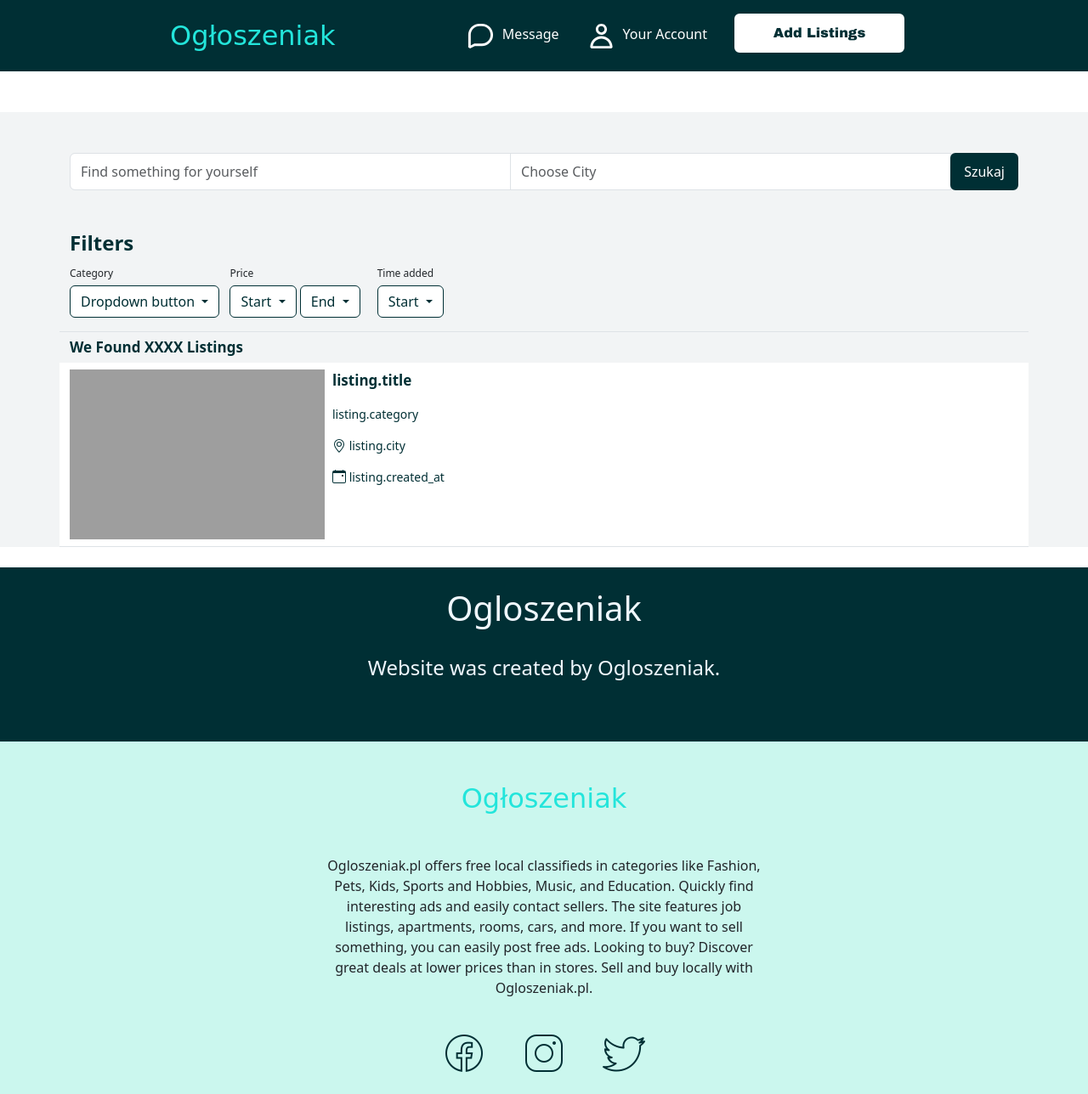
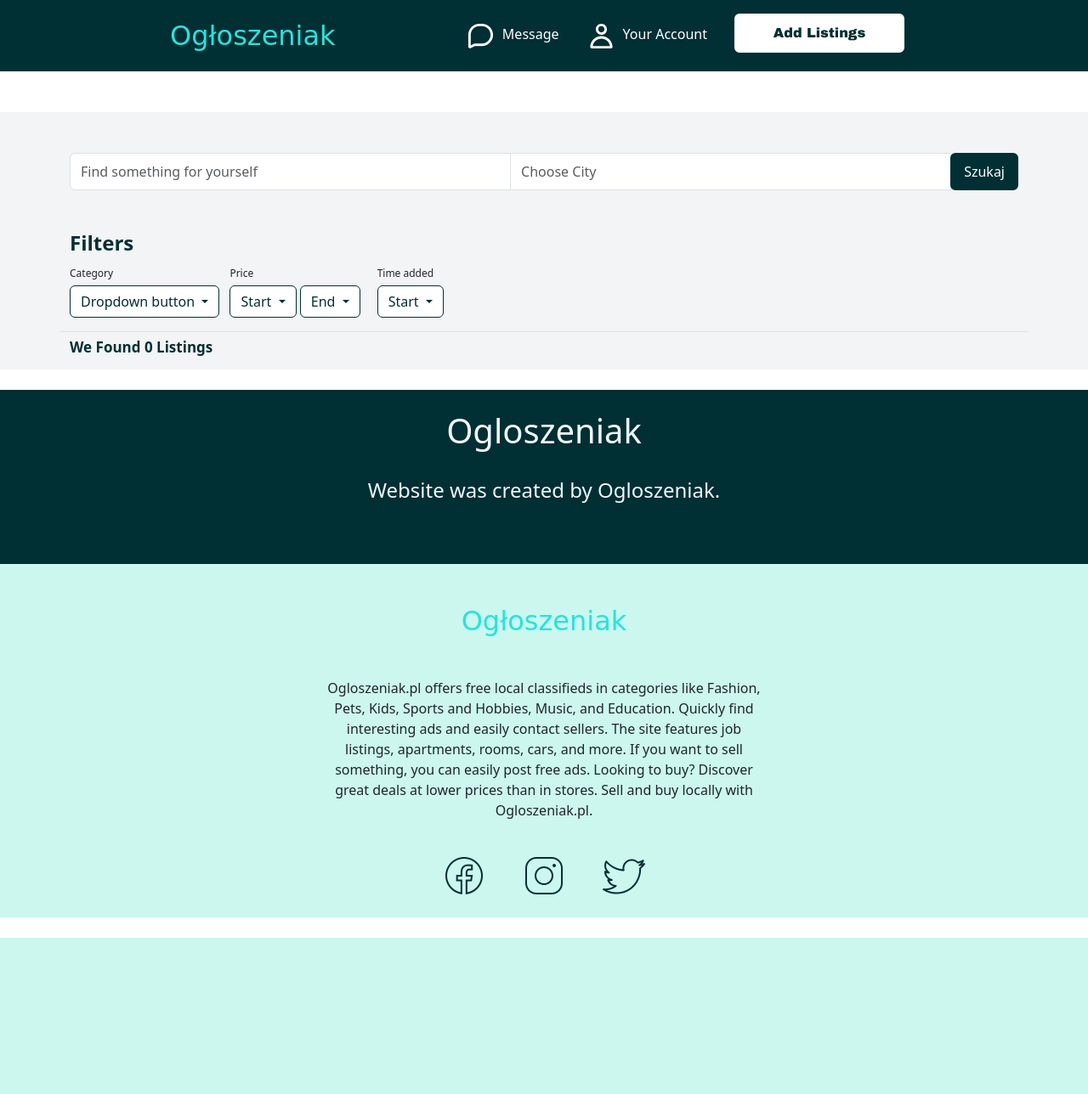
Before and after one commit to Veeles/Ogloszeniak.pl, a Django app: a page that uses ogloszeniak/templates/category.html in a window 1280 px wide. Shown: the top 1288 px of the page at 85% size. After the commit the page ends 1104 px from the top, so only its background shows below. Run offline with Django 5.2, Linux system fonts and the light colour scheme; data comes from the database, SQL or seed files in the repository; some libraries are stand-ins or nearby versions; grey boxes are pictures that could not be loaded.

Commit message:
Complete creating backend of showing products after click category photo on index.html

```diff
--- a/ogloszeniak/listings/views.py
+++ b/ogloszeniak/listings/views.py
@@ -1,5 +1,5 @@
 from django.shortcuts import render, get_object_or_404, redirect
-from .models import Product
+from .models import Product, Category
 from django.http import HttpResponse
 from django.template import loader
 from .forms import ProductForm
@@ -28,10 +28,16 @@ def create_lising(request, name=None):
     return HttpResponse(template.render(context,request))
 
 def products_category(request, name):
-    name = name
+    category_name = name
+    category_query = get_object_or_404(Category, name=category_name)
+    category_id = category_query.id
+    category_objects = Product.objects.filter(category=category_id).values()
     template = loader.get_template('category.html')
+    pieces = len(category_objects)
     context = {
-        'dupa':name
+        'products':category_objects,
+        'pieces': pieces,
     }
+    print(category_objects)
     return HttpResponse(template.render(context,request))
 # Create your views here.
--- a/ogloszeniak/static/style.css
+++ b/ogloszeniak/static/style.css
@@ -136,3 +136,7 @@ a.dropdown-item {
     background-color: #002f34;
     color: white;
 }
+#category_container a{
+    color: #002f34;
+
+}
--- a/ogloszeniak/templates/category.html
+++ b/ogloszeniak/templates/category.html
@@ -69,26 +69,28 @@
                     </div>
                 </div>
             </div>
-            <div class="container">
-                <h3 class="my-2" style="color: #002f34; margin-left: 0px; font-weight: 600; font-size: 17px;">We Found XXXX Listings</h3>
+            <div class="container pb-2">
+                <h3 class="my-2" style="color: #002f34; margin-left: 0px; font-weight: 600; font-size: 17px;">We Found {{pieces}} Listings</h3>
+                {% for product in products %}
                 <div class="row py-2 border-bottom" style="background-color: white;" id="category_container" >
                     <div class="col-3 me-4" >
-                      <img alt="photo of listing" src="../media/{{listing.photo}}" height="200px" style="width: 300px;">
+                      <img alt="photo of listing" src="/media/{{product.photo}}" height="200px" style="width: 300px;">
                     </div>
                     <div class="col-4">
-                      <a style="font-weight: 700; font-size: 17px; color: #002f34;" class="mt-2">listing.title</a>
-                      <p class="mt-3" style="font-weight: 400; font-size: 14px; color: #002f34;">listing.category</p>
+                      <a style="font-weight: 700; font-size: 17px;" class="mt-2" id="category_a">{{product.title}}</a>
+                        <p class="mt-3" style="font-weight: 400; font-size: 14px; color: #002f34;">{{product.category}}</p>
                       <p class="mt-3" style="font-weight: 200; font-size: 14px; color: #002f34;"><svg xmlns="http://www.w3.org/2000/svg" width="16" height="16" fill="currentColor" class="bi bi-geo-alt" viewBox="0 0 16 16" style="transform: translateY(-1px);">
                         <path d="M12.166 8.94c-.524 1.062-1.234 2.12-1.96 3.07A32 32 0 0 1 8 14.58a32 32 0 0 1-2.206-2.57c-.726-.95-1.436-2.008-1.96-3.07C3.304 7.867 3 6.862 3 6a5 5 0 0 1 10 0c0 .862-.305 1.867-.834 2.94M8 16s6-5.686 6-10A6 6 0 0 0 2 6c0 4.314 6 10 6 10"/>
                         <path d="M8 8a2 2 0 1 1 0-4 2 2 0 0 1 0 4m0 1a3 3 0 1 0 0-6 3 3 0 0 0 0 6"/>
-                      </svg> listing.city</p>
+                      </svg> {{product.city}}</p>
                       <p class="mt-3" style="font-weight: 200; font-size: 14px; color: #002f34;"><svg xmlns="http://www.w3.org/2000/svg" width="16" height="16" fill="currentColor" class="bi bi-calendar-event" viewBox="0 0 16 16" style="transform: translateY(-2px);">
                         <path d="M11 6.5a.5.5 0 0 1 .5-.5h1a.5.5 0 0 1 .5.5v1a.5.5 0 0 1-.5.5h-1a.5.5 0 0 1-.5-.5z"/>
                         <path d="M3.5 0a.5.5 0 0 1 .5.5V1h8V.5a.5.5 0 0 1 1 0V1h1a2 2 0 0 1 2 2v11a2 2 0 0 1-2 2H2a2 2 0 0 1-2-2V3a2 2 0 0 1 2-2h1V.5a.5.5 0 0 1 .5-.5M1 4v10a1 1 0 0 0 1 1h12a1 1 0 0 0 1-1V4z"/>
-                      </svg> listing.created_at</p>
+                      </svg> {{product.created_at}}</p>
                     </div>
 
                   </div>
+                  {% endfor %}
             </div>
         </div>
     </div>
--- a/ogloszeniak/templates/myaccount.html
+++ b/ogloszeniak/templates/myaccount.html
@@ -97,7 +97,7 @@
     {% for listing in listings %}
       <div class="container" >
         <div class="row py-2 border-bottom" style="background-color: white;" >
-          <div class="col-3 me-4" >
+          <div class="col-3 me-4">
             <img alt="photo of listing" src="../media/{{listing.photo}}" height="200px" style="width: 300px;">
           </div>
           <div class="col-4">
```
